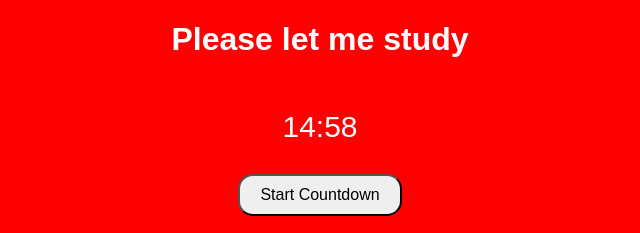
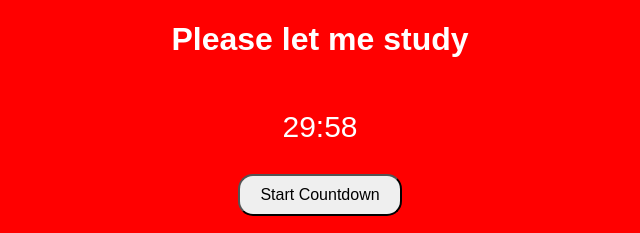
Before and after one commit to David-Jockisch/studyCountdown, a plain HTML site: page index.html in a window 1280 px wide. Both pictures are taken after a click on the button "Start Countdown". Shown: the top 233 px of the page, 320-960 px from the left. Drawn offline with Linux system fonts and the light colour scheme.

Commit message:
Update index.html
Changed from 15 minutes to 30 minutes

```diff
--- a/index.html
+++ b/index.html
@@ -44,7 +44,7 @@
             resetPage();
             document.body.style.backgroundColor = 'red';
 
-            var totalSeconds = 900; // Set your total countdown time in seconds (5 minutes)
+            var totalSeconds = 1800; // Set your total countdown time in seconds (5 minutes)
             var countdownDisplay = document.getElementById('countdown');
 
             updateDisplay(totalSeconds);
```
